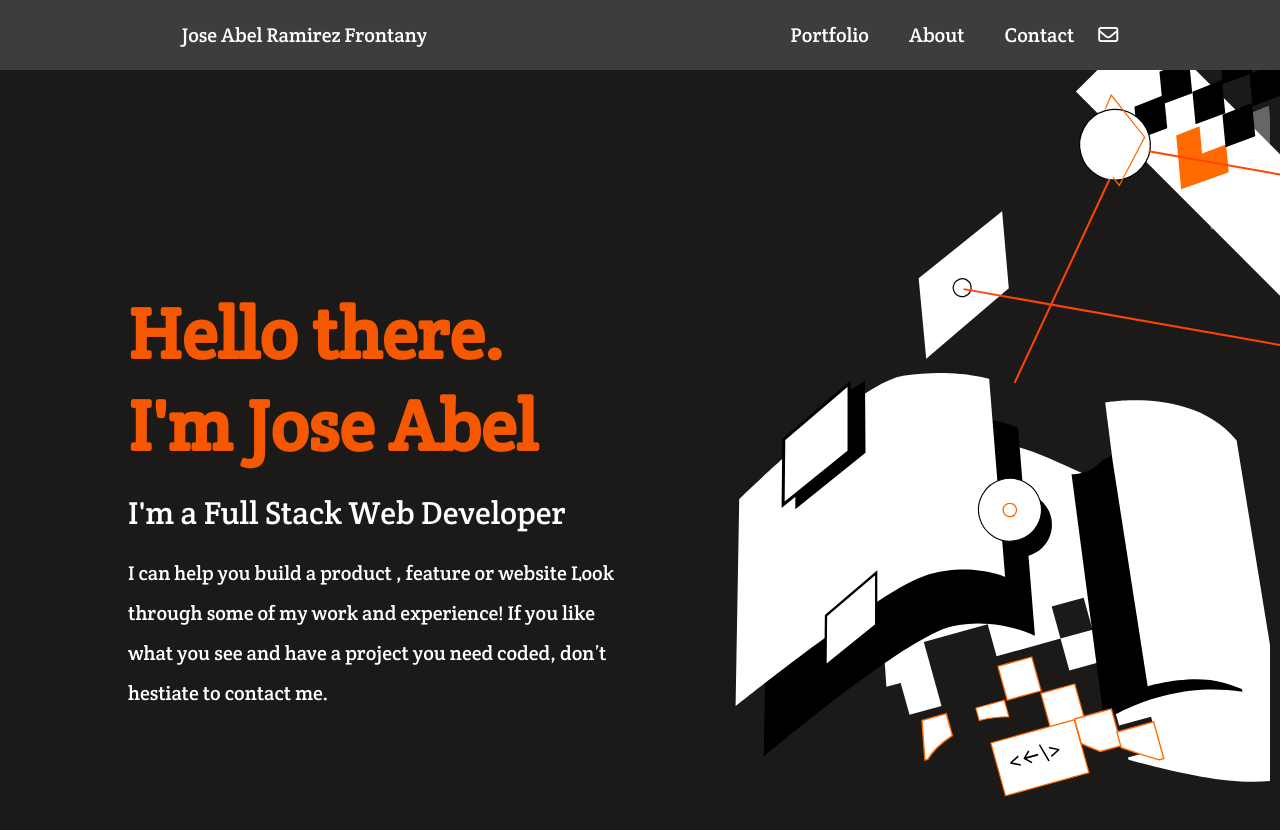
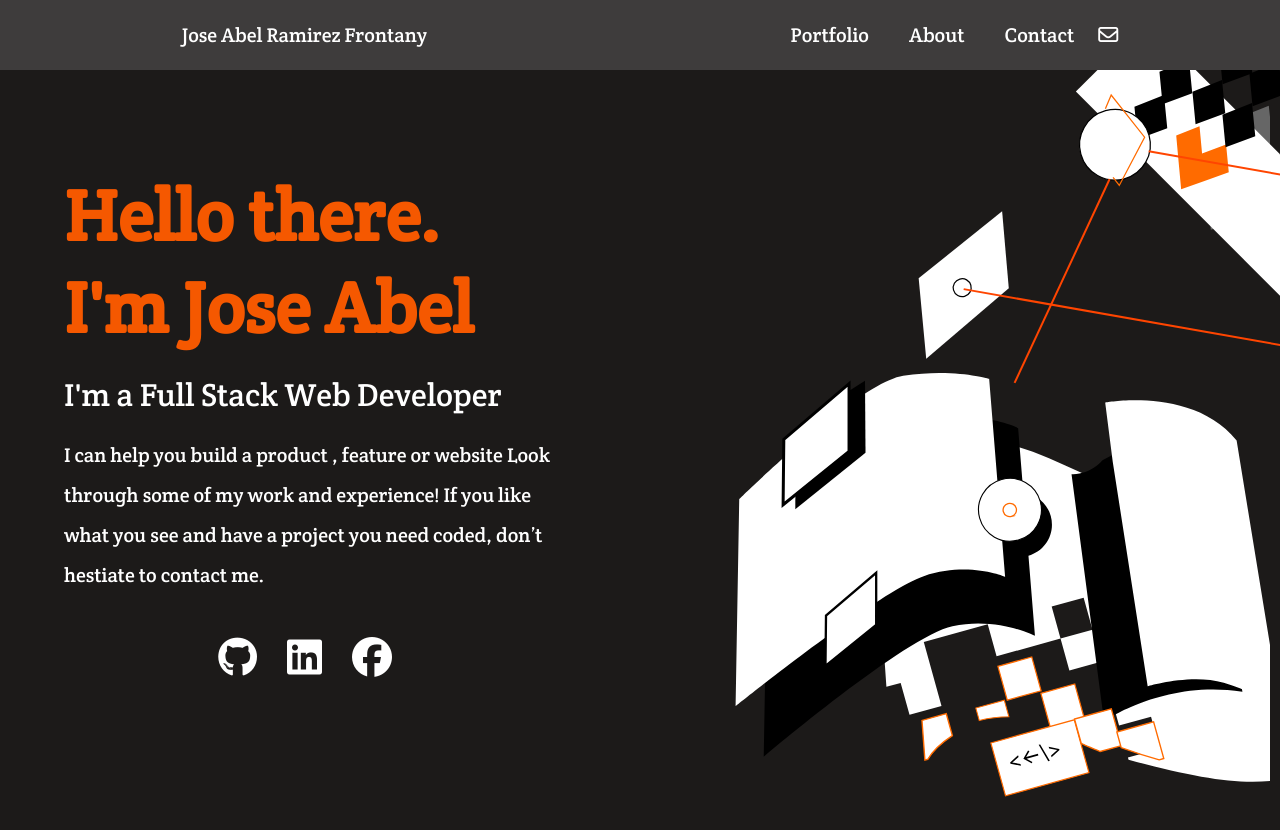
Before and after one commit to jose-Abel/Portfolio2, a website: page Index.html in a window 1280 px wide. Drawn offline with Linux system fonts and the light colour scheme.

Commit message:
Adding the social links and the live version link in the Readme

```diff
--- a/Index.html
+++ b/Index.html
@@ -26,13 +26,9 @@
       <div class="hero-section-box">
         <div class="social-media-icons">
 
-          <a href="#"><svg class="social-media-links">
-            <use xlink:href="images/sprite.svg#icon-github"></use>
-          </svg></a>
-
-          <a href="#"><svg class="social-media-links">
-            <use xlink:href="images/sprite.svg#icon-linkedin2"></use>
-          </svg></a>
+          <a href="https://github.com/jose-Abel" class="social-media-links"><i class="fab fa-github"></i></a>
+          <a href="https://www.linkedin.com/in/jose-abel-ramirez-frontany-7674a842/" class="social-media-links"><i class="fab fa-linkedin"></i></a>
+          <a href="https://www.facebook.com/profile.php?id=100008206235156" class="social-media-links"><i class="fab fa-facebook"></i></a>
 
         </div>
         <div class="hero-text-box">
--- a/style.css
+++ b/style.css
@@ -75,21 +75,21 @@ a {
   justify-content: space-between;
   align-items: center;
   width: 50%;
+  flex-direction: column;
 }
 
 .social-media-icons {
   display: flex;
-  flex-direction: column;
-  font-size: 3.2rem;
+  font-size: 4rem;
   height: 30%;
-  justify-content: space-between;
-  margin-left: 2rem;
+  width: 100%;
+  order: 1;
+  justify-content: center;
 }
 
 .social-media-links {
-  width: 5rem;
-  height: 5rem;
-  fill: #fff;
+  color: #fff;
+  margin-right: 3rem;
 }
 
 .hero-text-box {
```
Also changed, not shown: README.md.
